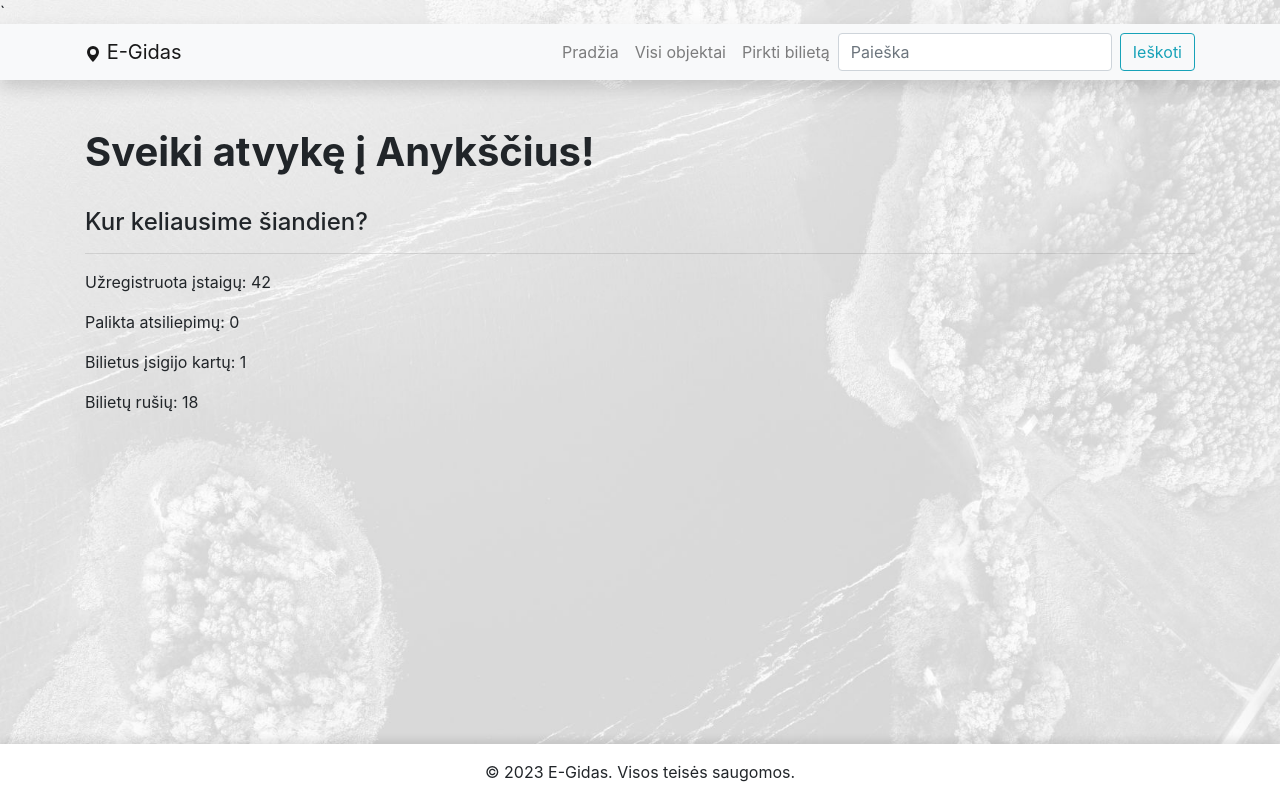
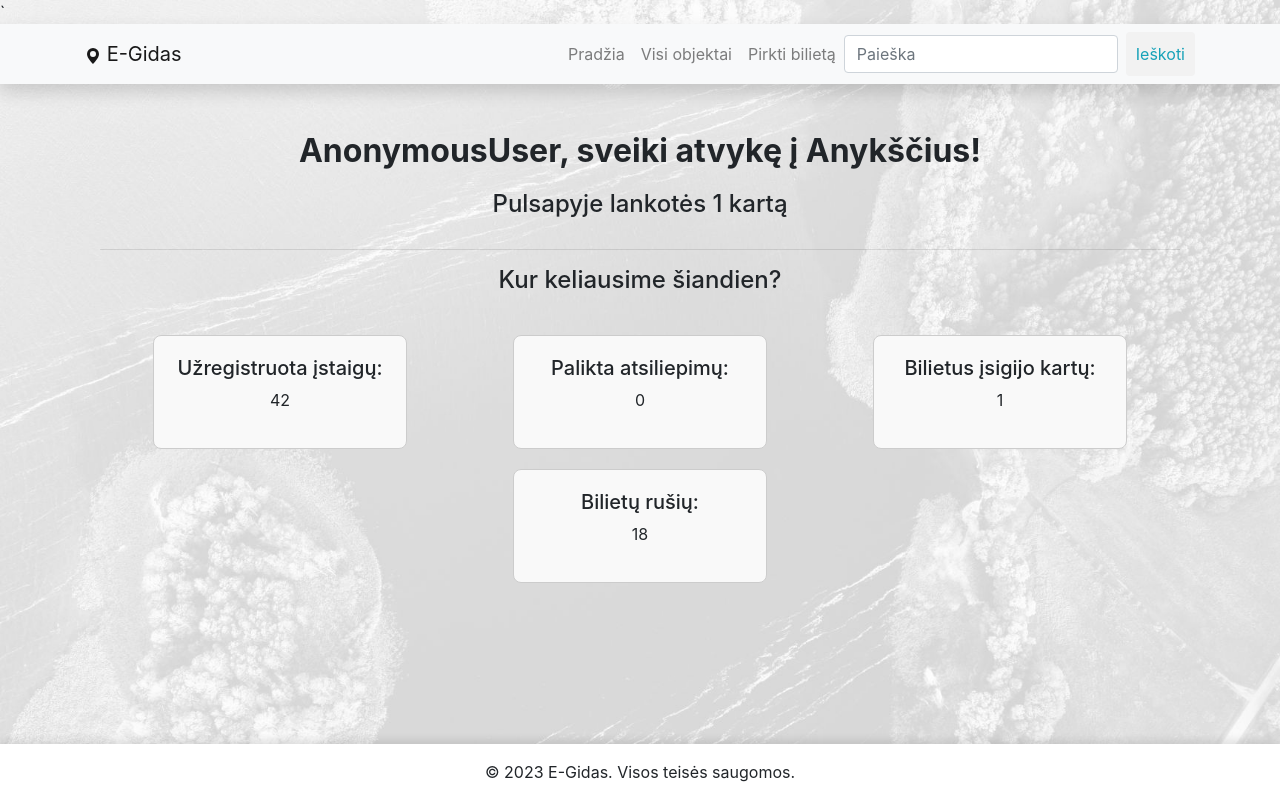
Before and after one commit to hekaista/e_turizmas, a Django app: page /egidas/ in a window 1280 px wide. Run offline with Django 4.2, Linux system fonts and the light colour scheme; data comes from the database, SQL or seed files in the repository; both versions use the stored data as it was after the commit; data that the repository does not hold is empty; some libraries are stand-ins or nearby versions.

Commit message:
sudėtinga filtracija pagal kategorijas ir subkategorijas views ir place_list.html

```diff
--- a/egidas/static/css/styles.css
+++ b/egidas/static/css/styles.css
@@ -40,3 +40,77 @@ footer {
 .my-top-shadow {
   box-shadow: 0px -4px 8px rgba(0, 0, 0, 0.1);
 }
+
+/* Add to your styles.css */
+.index-title {
+    text-align: center;
+    font-size: 2em;
+    margin-bottom: 20px;
+}
+
+.index-subtitle {
+    text-align: center;
+    margin-bottom: 30px;
+}
+
+.stats-box {
+    display: flex;
+    justify-content: space-around;
+    flex-wrap: wrap;
+}
+
+.stat-item {
+    flex: 0 1 calc(25% - 1em);
+    margin: 10px;
+    padding: 20px;
+    border: 1px solid #ccc;
+    border-radius: 8px;
+    text-align: center;
+    background-color: #f9f9f9;
+}
+
+@media (max-width: 768px) {
+    .stat-item {
+        flex: 0 1 calc(50% - 1em);
+    }
+}
+
+.subcategory-row {
+    display: flex;
+    flex-direction: row;
+    gap: 10px; /* adjust as needed */
+    justify-content: center;
+    align-items: center;
+    flex-wrap: wrap;
+}
+
+.btn {
+    padding: 10px; /* adjust as needed */
+    background-color: #f2f2f2; /* adjust as needed */
+    border: none;
+    cursor: pointer;
+}
+
+.btn-active {
+    background-color: #4CAF50; /* adjust as needed */
+    color: white;
+
+/* -----
+SVG Icons - svgicons.sparkk.fr
+----- */
+
+.svg-icon {
+  width: 1em;
+  height: 1em;
+}
+
+.svg-icon path,
+.svg-icon polygon,
+.svg-icon rect {
+  fill: #4691f6;
+}
+
+.svg-icon circle {
+  stroke: #4691f6;
+  stroke-width: 1;
+}
--- a/egidas/templates/index.html
+++ b/egidas/templates/index.html
@@ -2,13 +2,30 @@
 
 {% block content %}
 
-<h1><strong>Sveiki atvykę į Anykščius!</strong></h1>
-<br>
-<h4>Kur keliausime šiandien? </h4>
-<hr/>
-<p>Užregistruota įstaigų: {{ num_places }}</p>
-<p>Palikta atsiliepimų: {{ num_reviews }}</p>
-<p>Bilietus įsigijo kartų: {{ num_orders }} </p>
-<p>Bilietų rušių: {{ num_tickets }}</p>
+<div class="container">
+    <h1 class="index-title"><strong>{{ username|capfirst }}, sveiki atvykę į Anykščius!</strong></h1>
+    <h4 class="index-subtitle">Pulsapyje lankotės {{ num_visits }} kartą</h4>
+    <hr/>
+    <h4 class="index-subtitle">Kur keliausime šiandien?</h4>
+
+    <div class="stats-box">
+        <div class="stat-item">
+            <h5>Užregistruota įstaigų:</h5>
+            <p>{{ num_places }}</p>
+        </div>
+        <div class="stat-item">
+            <h5>Palikta atsiliepimų:</h5>
+            <p>{{ num_reviews }}</p>
+        </div>
+        <div class="stat-item">
+            <h5>Bilietus įsigijo kartų:</h5>
+            <p>{{ num_orders }}</p>
+        </div>
+        <div class="stat-item">
+            <h5>Bilietų rušių:</h5>
+            <p>{{ num_tickets }}</p>
+        </div>
+    </div>
+</div>
 
 {% endblock %}
--- a/egidas/views.py
+++ b/egidas/views.py
@@ -24,12 +24,20 @@ def index(request):
     num_order_items = OrderItem.objects.all().count()
     num_tickets = Ticket.objects.all().count()
 
+    username = request.user
+
+    # kaupiam apsilankymų skaičių
+    num_visits = request.session.get('num_visits', 1)
+    request.session['num_visits'] = num_visits + 1
+
     context = {
         'num_places': num_places,
         'num_reviews': num_reviews,
         'num_orders': num_orders,
         'num_order_items': num_order_items,
         'num_tickets': num_tickets,
+        'username': username,
+        'num_visits': num_visits
     }
 
     return render(request, 'index.html', context=context)
@@ -58,17 +66,36 @@ class PlaceListView(generic.ListView):
 
     def get_queryset(self):
         category_name = self.request.GET.get('category', None)
+        subcategory_name = self.request.GET.get('subcategory', None)
+
+        queryset = Place.objects.all()
 
         if category_name:
-            queryset = Place.objects.filter(subcategories__category__name=category_name).distinct()
-        else:
-            queryset = Place.objects.all()
+            queryset = queryset.filter(subcategories__category__name=category_name)
 
-        return queryset
+        if subcategory_name:
+            queryset = queryset.filter(subcategories__name=subcategory_name)
+
+        return queryset.distinct()
 
     def get_context_data(self, **kwargs):
         context = super().get_context_data(**kwargs)
         context['categories'] = Category.objects.all()
+
+        category_name = self.request.GET.get('category', None)
+        subcategory_name = self.request.GET.get('subcategory', None)
+
+        if subcategory_name:
+            try:
+                subcategory = Subcategory.objects.get(name=subcategory_name)
+                category_name = subcategory.category.name
+            except Subcategory.DoesNotExist:
+                pass
+
+        if category_name:
+            subcategories = Subcategory.objects.filter(category__name=category_name)
+            context['subcategories'] = subcategories
+
         return context
 
 
```
Also changed, not shown: egidas/templates/place_list.html (+35 -12 lines), db.sqlite3.
